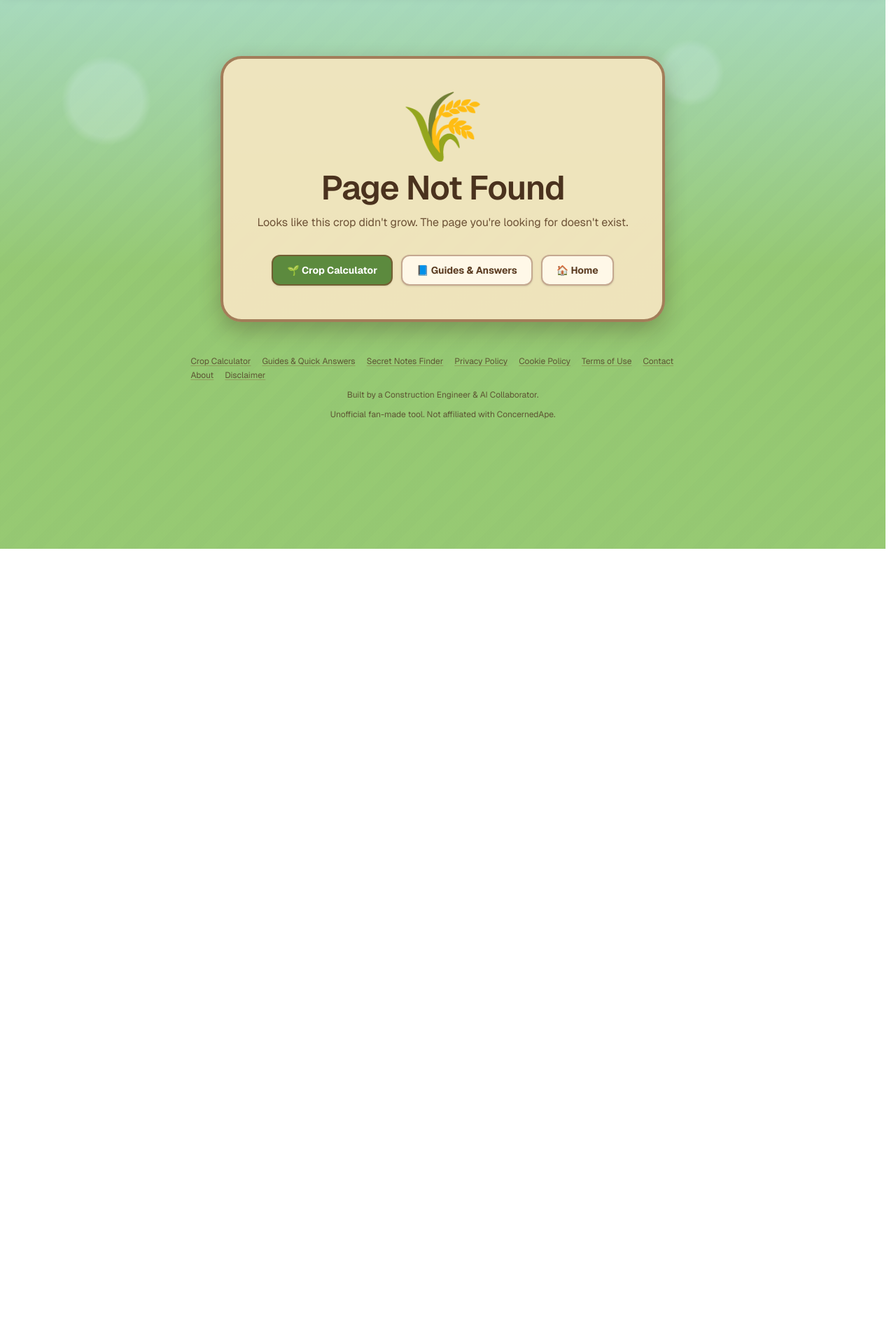
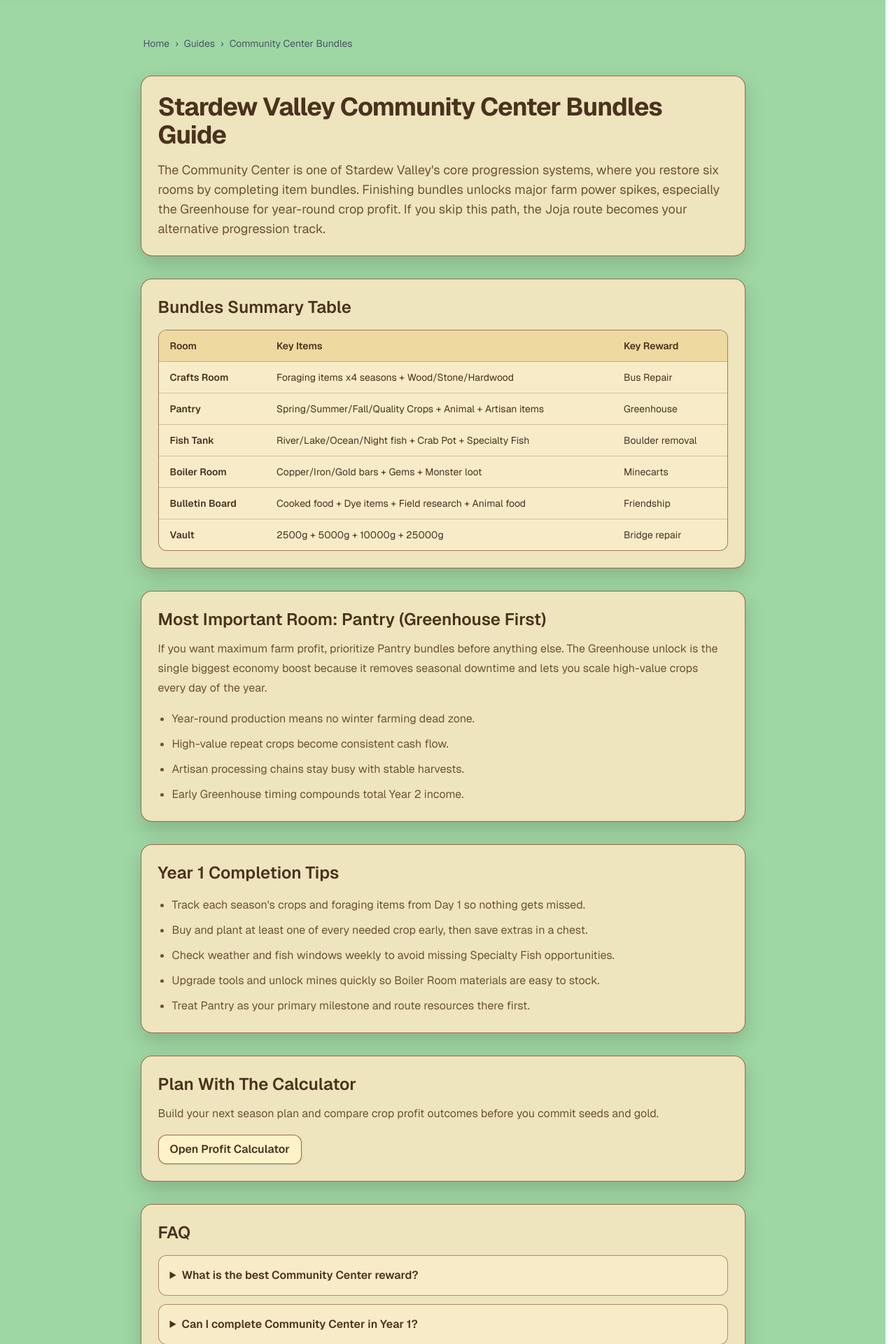
Before and after one commit to yuzhoudabaozhayujiamigou-cloud/stardew-tools, a Next.js app in the folder stardew-tools/: page /guides/community-center-bundles in a window 1280 px wide. Before the commit this address had no page. Shown: the part 80-2000 px from the top of the page at 70% size. Before the commit the page ends 864 px from the top, so only its background shows below. Built offline with nearby package versions, Linux system fonts and the light colour scheme.

Commit message:
feat: add community center bundles guide page

```diff
--- /dev/null
+++ b/stardew-tools/src/app/guides/community-center-bundles/page.tsx
@@ -0,0 +1,180 @@
+import type { Metadata } from "next";
+
+import Breadcrumb from "@/components/Breadcrumb";
+import FaqJsonLd from "@/components/FaqJsonLd";
+import { SiteFooter } from "@/components/SiteFooter";
+import { TrackedBlogCtaLink } from "@/components/blog/TrackedBlogCtaLink";
+
+const pagePath = "/guides/community-center-bundles";
+
+export const metadata: Metadata = {
+  title: "Stardew Valley Community Center Bundles – Complete Guide",
+  description:
+    "Complete Stardew Valley Community Center bundles checklist. All 6 rooms, every item needed, best order to complete for maximum farm profit.",
+  alternates: {
+    canonical: pagePath,
+  },
+};
+
+const summaryRows = [
+  {
+    room: "Crafts Room",
+    keyItems: "Foraging items x4 seasons + Wood/Stone/Hardwood",
+    keyReward: "Bus Repair",
+  },
+  {
+    room: "Pantry",
+    keyItems: "Spring/Summer/Fall/Quality Crops + Animal + Artisan items",
+    keyReward: "Greenhouse",
+  },
+  {
+    room: "Fish Tank",
+    keyItems: "River/Lake/Ocean/Night fish + Crab Pot + Specialty Fish",
+    keyReward: "Boulder removal",
+  },
+  {
+    room: "Boiler Room",
+    keyItems: "Copper/Iron/Gold bars + Gems + Monster loot",
+    keyReward: "Minecarts",
+  },
+  {
+    room: "Bulletin Board",
+    keyItems: "Cooked food + Dye items + Field research + Animal food",
+    keyReward: "Friendship",
+  },
+  {
+    room: "Vault",
+    keyItems: "2500g + 5000g + 10000g + 25000g",
+    keyReward: "Bridge repair",
+  },
+] as const;
+
+const faqs = [
+  {
+    question: "What is the best Community Center reward?",
+    answer:
+      "The Greenhouse is the best Community Center reward because it unlocks year-round crop production and gives the biggest long-term profit jump.",
+  },
+  {
+    question: "Can I complete Community Center in Year 1?",
+    answer:
+      "Yes, you can complete the Community Center in Year 1 with planning, seasonal checklists, and early focus on Pantry crops and key fish windows.",
+  },
+  {
+    question: "What happens if I choose Joja instead?",
+    answer:
+      "Choosing Joja puts you on the Joja Mart route, no Greenhouse bundle unlock, and progression shifts to buying upgrades with gold.",
+  },
+  {
+    question: "Which bundle is hardest?",
+    answer:
+      "The Specialty Fish bundle is usually the hardest because timing and weather windows are strict, and many players leave the Legend path for late game.",
+  },
+] as const;
+
+const cardClass =
+  "rounded-2xl border border-[#7c4d2e]/80 bg-[#f3e5bf]/95 p-6 shadow-[0_12px_28px_rgba(56,41,23,0.2)]";
+
+export default function CommunityCenterBundlesPage() {
+  return (
+    <main className="min-h-screen bg-[#9ed7a4] text-[#4a321e]">
+      <article className="mx-auto max-w-4xl px-4 py-10 md:py-14">
+        <Breadcrumb
+          items={[
+            { name: "Home", href: "/" },
+            { name: "Guides", href: "/guides" },
+            { name: "Community Center Bundles", href: pagePath },
+          ]}
+        />
+
+        <FaqJsonLd faqs={faqs.map((faq) => ({ ...faq }))} />
+
+        <header className={`${cardClass} mt-6`}>
+          <h1 className="text-3xl font-bold tracking-tight md:text-4xl">
+            Stardew Valley Community Center Bundles Guide
+          </h1>
+          <p className="mt-4 text-base leading-7 text-[#5f4228]/90 md:text-lg">
+            The Community Center is one of Stardew Valley&apos;s core progression systems, where you restore six rooms by completing item bundles. Finishing bundles unlocks major farm power spikes, especially the Greenhouse for year-round crop profit. If you skip this path, the Joja route becomes your alternative progression track.
+          </p>
+        </header>
+
+        <section className={`${cardClass} mt-8`}>
+          <h2 className="text-2xl font-semibold">Bundles Summary Table</h2>
+          <div className="mt-4 overflow-x-auto rounded-xl border border-[#7c4d2e]/70 bg-[#f8ecc8]">
+            <table className="min-w-full border-collapse text-left text-sm">
+              <thead className="bg-[#eedaa0] text-[#4a321e]">
+                <tr>
+                  <th className="px-4 py-3 font-semibold">Room</th>
+                  <th className="px-4 py-3 font-semibold">Key Items</th>
+                  <th className="px-4 py-3 font-semibold">Key Reward</th>
+                </tr>
+              </thead>
+              <tbody>
+                {summaryRows.map((row) => (
+                  <tr key={row.room} className="border-t border-[#7c4d2e]/30 align-top">
+                    <td className="px-4 py-3 font-semibold">{row.room}</td>
+                    <td className="px-4 py-3">{row.keyItems}</td>
+                    <td className="px-4 py-3">{row.keyReward}</td>
+                  </tr>
+                ))}
+              </tbody>
+            </table>
+          </div>
+        </section>
+
+        <section className={`${cardClass} mt-8`}>
+          <h2 className="text-2xl font-semibold">Most Important Room: Pantry (Greenhouse First)</h2>
+          <p className="mt-3 leading-7 text-[#5f4228]/90">
+            If you want maximum farm profit, prioritize Pantry bundles before anything else. The Greenhouse unlock is the single biggest economy boost because it removes seasonal downtime and lets you scale high-value crops every day of the year.
+          </p>
+          <ul className="mt-4 list-disc space-y-2 pl-5 leading-7 text-[#5f4228]/90">
+            <li>Year-round production means no winter farming dead zone.</li>
+            <li>High-value repeat crops become consistent cash flow.</li>
+            <li>Artisan processing chains stay busy with stable harvests.</li>
+            <li>Early Greenhouse timing compounds total Year 2 income.</li>
+          </ul>
+        </section>
+
+        <section className={`${cardClass} mt-8`}>
+          <h2 className="text-2xl font-semibold">Year 1 Completion Tips</h2>
+          <ul className="mt-4 list-disc space-y-2 pl-5 leading-7 text-[#5f4228]/90">
+            <li>Track each season&apos;s crops and foraging items from Day 1 so nothing gets missed.</li>
+            <li>Buy and plant at least one of every needed crop early, then save extras in a chest.</li>
+            <li>Check weather and fish windows weekly to avoid missing Specialty Fish opportunities.</li>
+            <li>Upgrade tools and unlock mines quickly so Boiler Room materials are easy to stock.</li>
+            <li>Treat Pantry as your primary milestone and route resources there first.</li>
+          </ul>
+        </section>
+
+        <section className={`${cardClass} mt-8`}>
+          <h2 className="text-2xl font-semibold">Plan With The Calculator</h2>
+          <p className="mt-3 leading-7 text-[#5f4228]/90">
+            Build your next season plan and compare crop profit outcomes before you commit seeds and gold.
+          </p>
+          <TrackedBlogCtaLink
+            href="/calculator"
+            fromPath={pagePath}
+            ctaName="community_center_bundles_open_calculator"
+            className="mt-4 inline-flex items-center rounded-xl border border-[#7c4d2e]/80 bg-[#fff2c8] px-4 py-2 font-semibold text-[#4a321e] shadow-sm transition hover:-translate-y-0.5 hover:bg-[#fce8b1]"
+          >
+            Open Profit Calculator
+          </TrackedBlogCtaLink>
+        </section>
+
+        <section id="faq" className={`${cardClass} mt-8`}>
+          <h2 className="text-2xl font-semibold">FAQ</h2>
+          <div className="mt-4 space-y-3">
+            {faqs.map((item) => (
+              <details key={item.question} className="rounded-xl border border-[#7c4d2e]/60 bg-[#f8ecc8] p-4">
+                <summary className="cursor-pointer font-semibold text-[#4a321e]">{item.question}</summary>
+                <p className="mt-2 leading-7 text-[#5f4228]/90">{item.answer}</p>
+              </details>
+            ))}
+          </div>
+        </section>
+
+        <SiteFooter className="mt-10" />
+      </article>
+    </main>
+  );
+}
```
